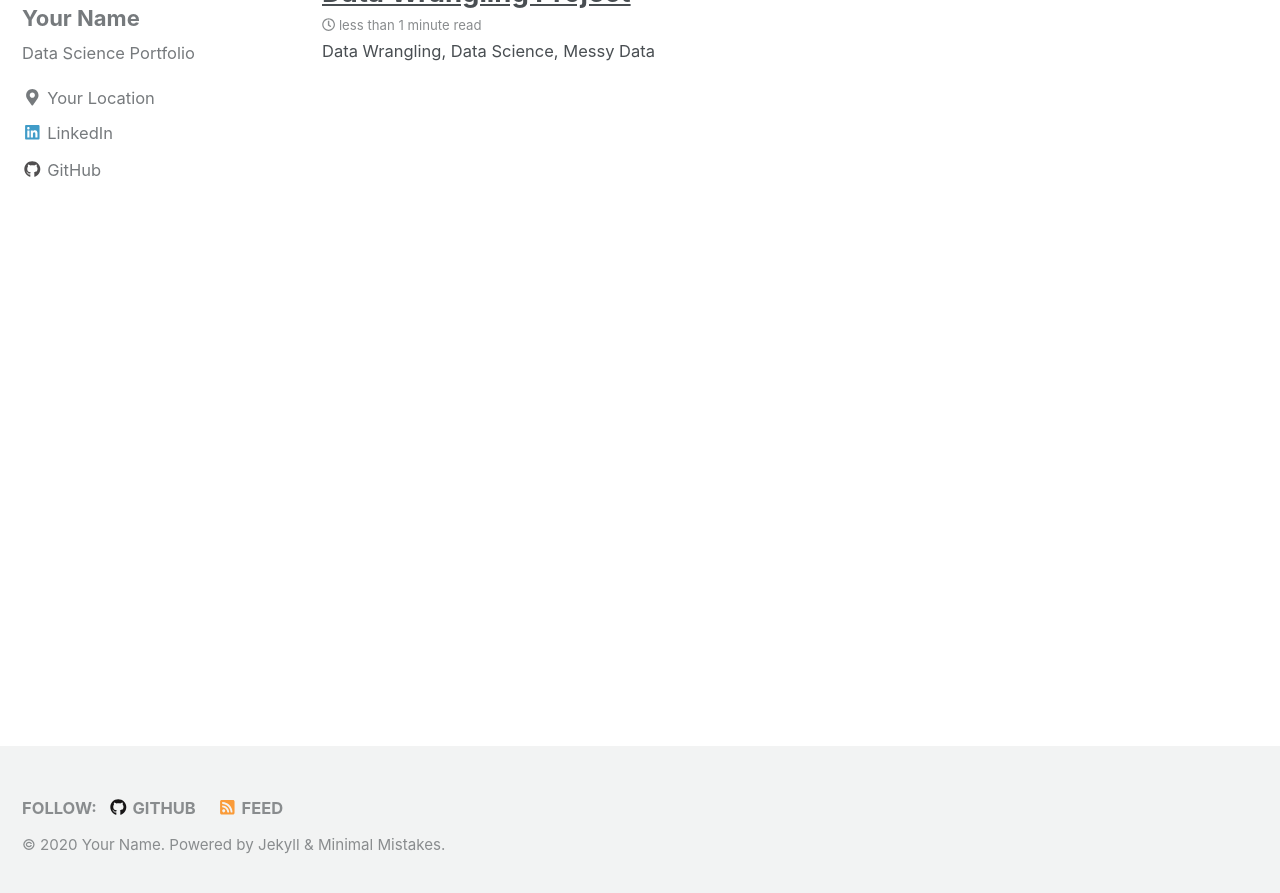
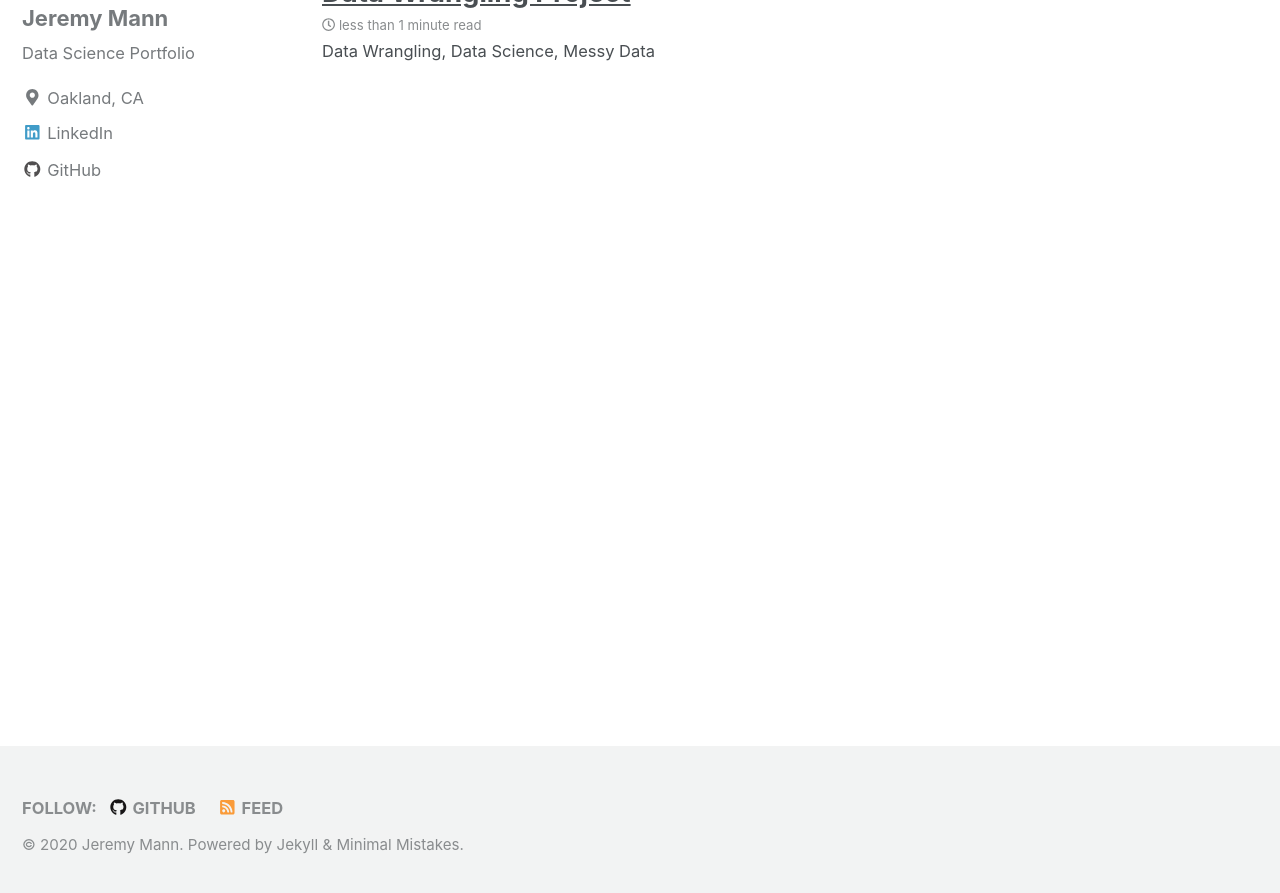
Before and after one commit to jmann277/blog, a Jekyll site: the page built from index.html, in a window 1280 px wide and 900 px high, scrolled down 760 px. Shown: the top 893 px of the window. Built offline with Jekyll 4.4.1, drawn with Linux system fonts in a browser that asks for light colours; nearby versions of some CDN libraries; the list of posts is cut into pages by our own code.

Commit message:
add basic info to _config

```diff
--- a/_config.yml
+++ b/_config.yml
@@ -9,10 +9,10 @@ minimal_mistakes_skin    : "default" # "air", "aqua", "contrast", "dark", "dirt"
 
 # Site Settings
 locale                   : "en-US"
-title                    : "Your Name"
+title                    : "Jeremy Mann"
 title_separator          : "-"
-name                     : "Your Name"
-description              : "Data Science Portfolio"
+name                     : "Jeremy Mann"
+description              : "Jeremy Mann's Personal Website"
 url                      : # the base hostname & protocol for your site e.g. "https://mmistakes.github.io"
 baseurl                  : # the subpath of your site, e.g. "/blog"
 repository               : # GitHub username/repo-name e.g. "mmistakes/minimal-mistakes"
@@ -84,10 +84,10 @@ analytics:
 
 # Site Author
 author:
-  name             : "Your Name"
+  name             : "Jeremy Mann"
   avatar           : "/images/bio-pic-2.jpg" # path of avatar image, e.g. "/assets/images/bio-photo.jpg"
   bio              : "Data Science Portfolio"
-  location         : "Your Location"
+  location         : "Oakland, CA"
   email            :
   uri              :
   home             : # null (default), "absolute or relative url to link to author home"
@@ -97,13 +97,13 @@ author:
   flickr           :
   facebook         :
   foursquare       :
-  github           : "Your Github"
+  github           : "jmann277"
   gitlab           :
   google_plus      :
   keybase          :
   instagram        :
   lastfm           :
-  linkedin         : "dataoptimal" # "john-doe-12345678" (the last part of your profile url, e.g. https://www.linkedin.com/in/john-doe-12345678)
+  linkedin         : "jeremypmann" # "john-doe-12345678" (the last part of your profile url, e.g. https://www.linkedin.com/in/john-doe-12345678)
   pinterest        :
   soundcloud       :
   stackoverflow    : # "123456/username" (the last part of your profile url, e.g. https://stackoverflow.com/users/123456/username)
```
